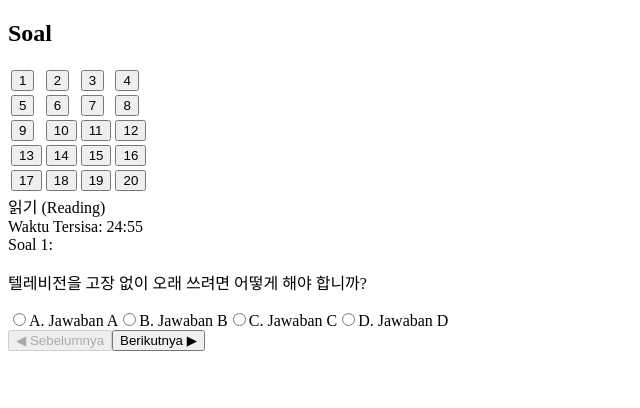
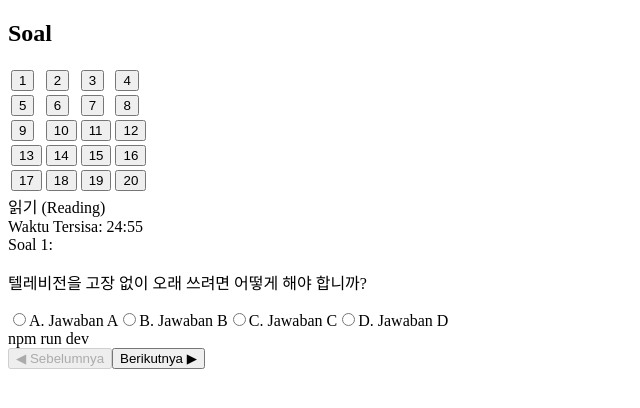
Before and after one commit to Arifndutz97/epsku, a Next.js app: page /to1/reading in a window 1280 px wide. Shown: the top 408 px of the page, without its empty margins (0-640 px from the left). Built offline with nearby package versions, Linux system fonts and the light colour scheme.

Commit message:
Update index.tsx

```diff
--- a/pages/to1/reading/index.tsx
+++ b/pages/to1/reading/index.tsx
@@ -101,7 +101,7 @@ export default function ReadingPage() {
             ))}
           </div>
         </div>
-
+npm run dev
         {/* Navigation */}
         <div className="p-4 border-t flex justify-between">
           <button
```
